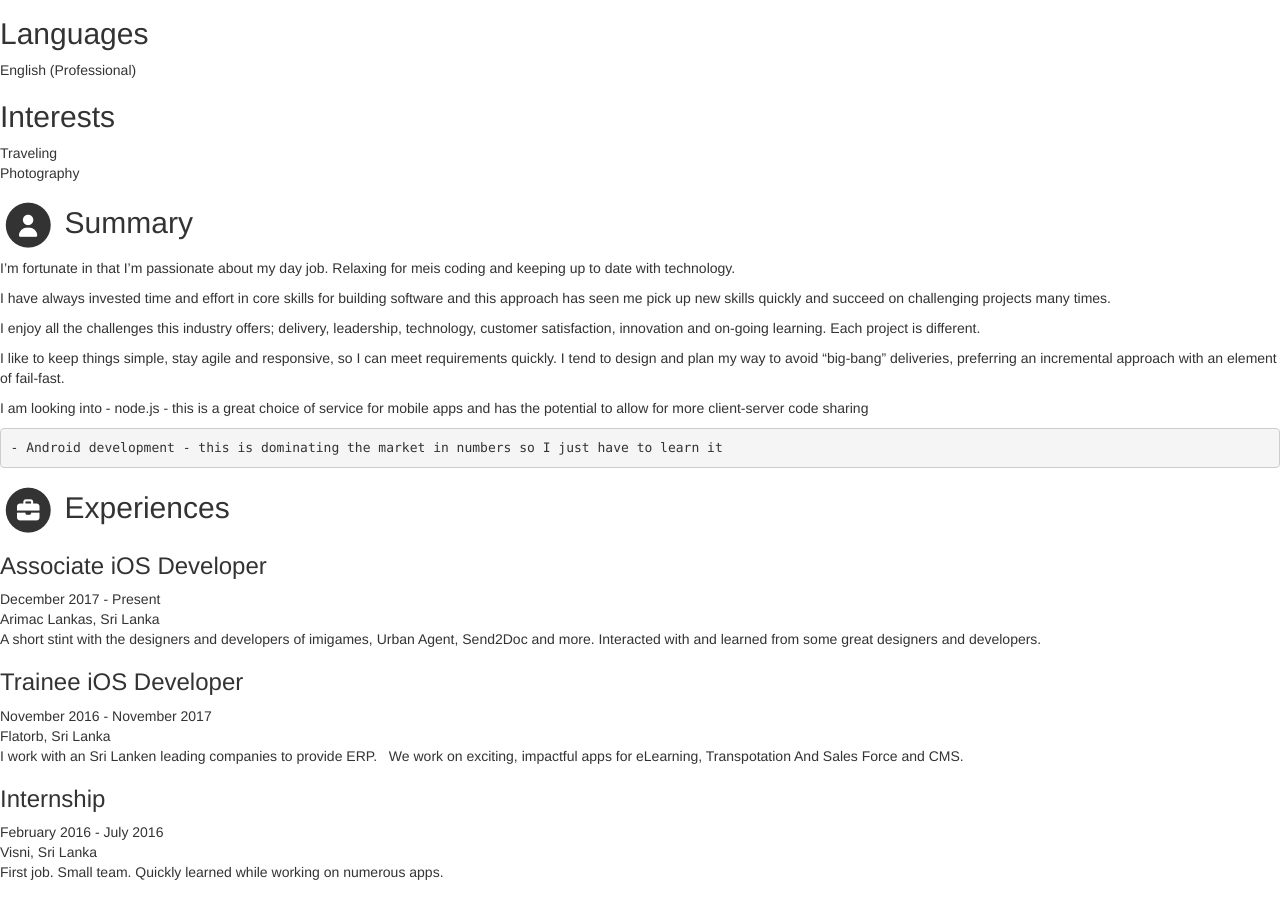
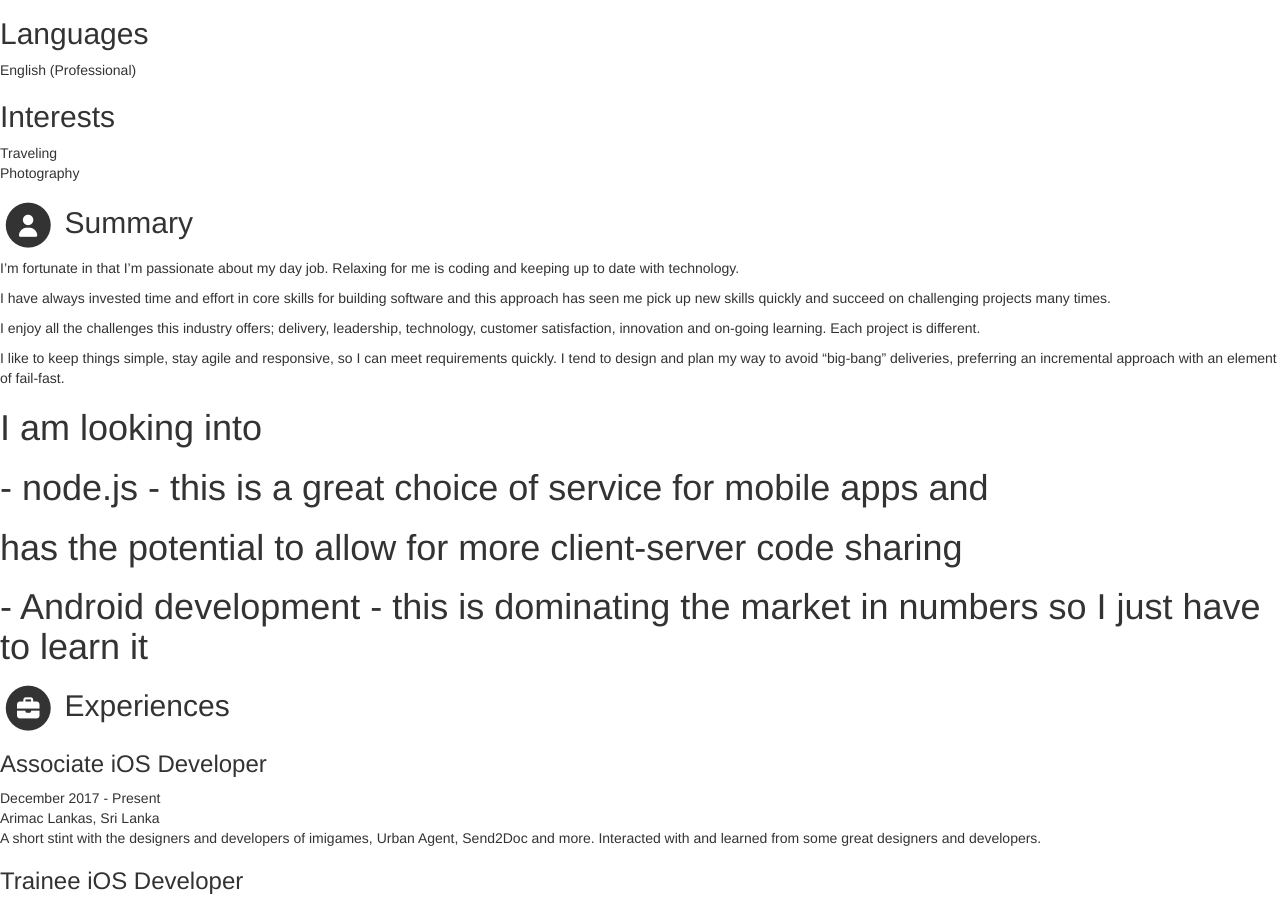
Before and after one commit to damithg-dev/damithg-dev.github.io, a Jekyll site: the page built from index.html, in a window 1280 px wide and 900 px high, scrolled down 378 px. Built offline with Jekyll 4.4.1, drawn with Linux system fonts in a browser that asks for light colours; nearby versions of some CDN libraries; library files that are not in the unit come from our copies.

Commit message:
change on summaty

```diff
--- a/_data/data.yml
+++ b/_data/data.yml
@@ -39,7 +39,7 @@ sidebar:
 career-profile:
     title: Summary
     summary: |
-        I’m fortunate in that I’m passionate about my day job. Relaxing for meis coding and keeping up to date
+        I’m fortunate in that I’m passionate about my day job. Relaxing for me is coding and keeping up to date
         with technology.
 
         I have always invested time and effort in core skills for building software and this approach
@@ -52,11 +52,12 @@ career-profile:
         I tend to design and plan my way to avoid “big-bang” deliveries, preferring an incremental approach with an
         element of fail-fast.
 
-        I am looking into
-            - node.js - this is a great choice of service for mobile apps and
-                        has the potential to allow for more client-server code sharing
+        # I am looking into
+        #     - node.js - this is a great choice of service for mobile apps and
+        #                 has the potential to allow for more client-server code sharing
 
-            - Android development - this is dominating the market in numbers so I just have to learn it
+        #     - Android development - this is dominating the market in numbers so I just have to learn it
+
 #     I have always invested time and effort in core skills for building software and this approach
 # has seen me pick up new skills quickly and succeed on challenging projects many times.
 #           A Software Engineer with background of mobile application developing.
```
